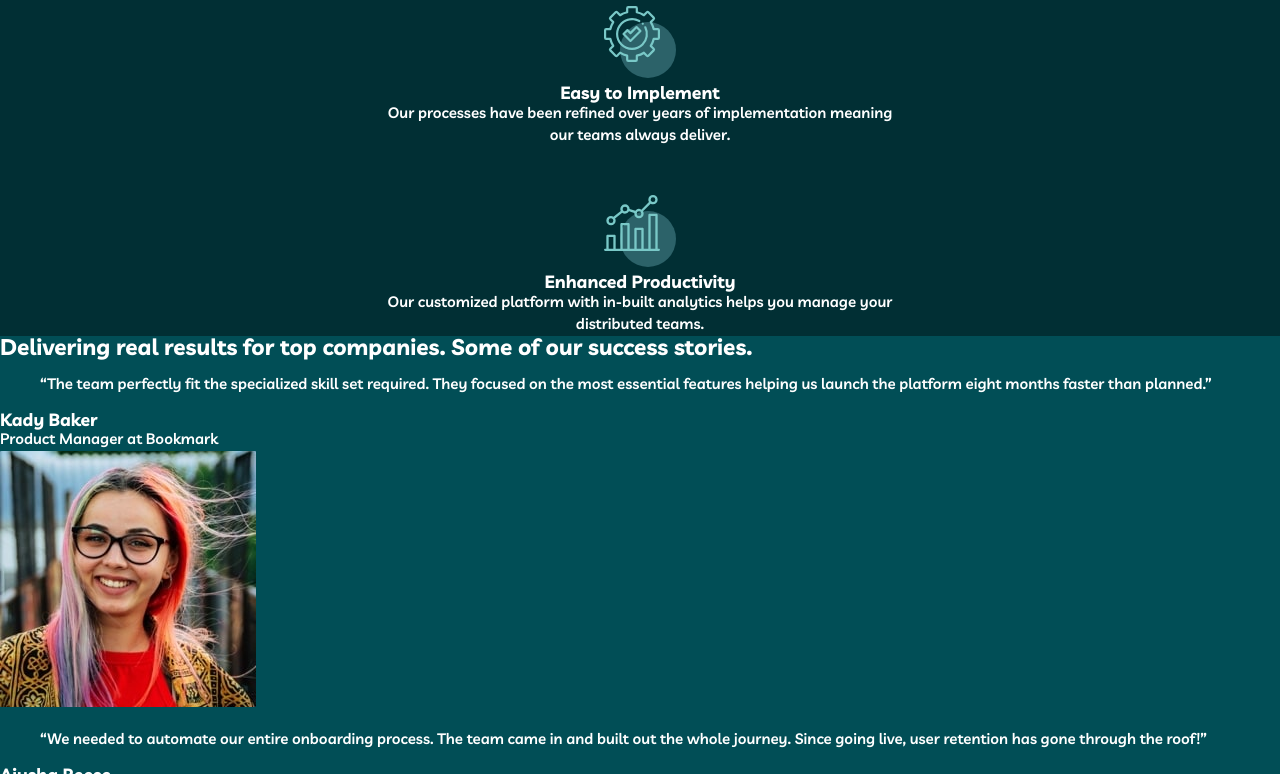
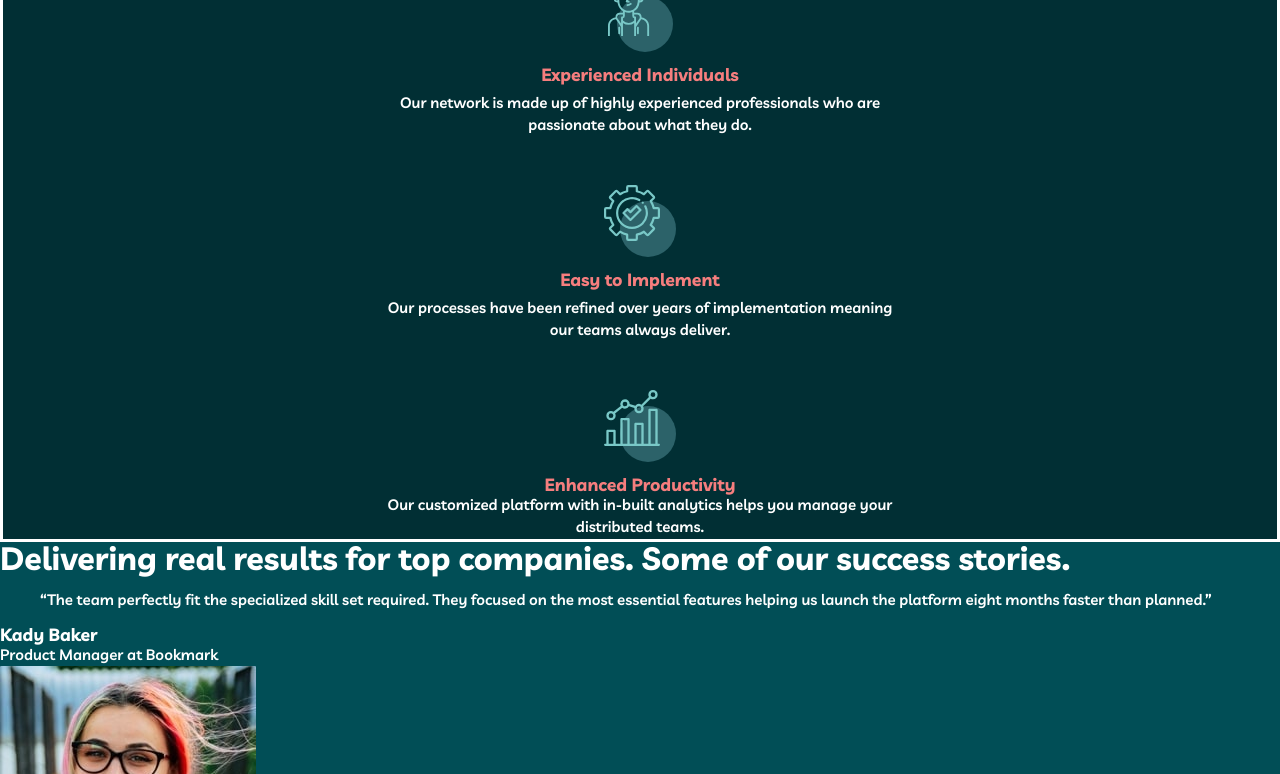
Before and after one commit to Nikkorey/myteam-multi-page-website, a plain HTML site: page starter-code/index.html in a window 1280 px wide. Shown: the part 563-1337 px from the top of the page. Drawn offline with Linux system fonts and the light colour scheme.

Commit message:
updating the features section

```diff
--- a/starter-code/index.html
+++ b/starter-code/index.html
@@ -29,7 +29,7 @@
 
   <header class="header text-center">
     <div class="container">
-      <h1 class="main__title">Find the best <span>talent</span></h1>
+      <h1 class="main__title">Find the best <span class="text-accent">talent</span></h1>
       <p>Finding the right people and building high performing teams can be hard. Most companies aren’t tapping into the abundance of global talent. We’re about to change that.</p>
     </div>
   </header>
@@ -37,26 +37,23 @@
   <section class="features">
     <div class="container">
       <h2 class="section__title">Build & manage distributed teams like no one else.</h2>
-
       <div class="features__wrapper text-center">
         <article class="flow-content">
           <img src="/starter-code/images/icon-person.svg" alt="person icon">
-          <h3>Experienced Individuals</h3>
+          <h3 class="text-accent">Experienced Individuals</h3>
           <p>Our network is made up of highly experienced professionals who are passionate about what they do.</p>
         </article>
 
-        <article>
+        <article class="flow-content">
           <img src="/starter-code/images/icon-cog.svg" alt="person icon">
-          <div class="features-info">
-            <h3>Easy to Implement</h3>
+            <h3 class="text-accent">Easy to Implement</h3>
             <p>Our processes have been refined over years of implementation meaning our teams always deliver.</p>
-          </div>
         </article>
 
-        <article>
+        <article class="flow-content">
           <img src="/starter-code/images/icon-chart.svg" alt="person icon">
           <div class="features-info">
-            <h3>Enhanced Productivity</h3>
+            <h3 class="text-accent">Enhanced Productivity</h3>
             <p>Our customized platform with in-built analytics helps you manage your distributed teams.
             </p>
           </div>
@@ -66,7 +63,7 @@
   </section>
 
   <section class="testimonials">
-    <h2>Delivering real results for top companies. Some of our <span>success stories.</span></h2>
+    <h2 class="section__title">Delivering real results for top companies. Some of our <span>success stories.</span></h2>
 
     <article>
      <blockquote>“The team perfectly fit the specialized skill set required. They focused on the most essential features helping us launch the platform eight months faster than planned.”</blockquote>
--- a/starter-code/styles.css
+++ b/starter-code/styles.css
@@ -85,6 +85,10 @@ body {
   font-size: var(--fs-900);
 }
 
+.text-accent {
+  color: var(--accent, var(--clr-primary-200));
+}
+
 .section__title {
   font-size: var(--fs-400);
 }
@@ -92,10 +96,6 @@ body {
 a {
   text-decoration: none;
   color: var(--clr-neutral-100);
-}
-
-.main__title span {
-  color: var(--clr-primary-200);
 }
 
 /* Utility Class */
@@ -126,12 +126,18 @@ a {
 }
 
 .features {
+  padding-top: 5rem;
+  border: solid;
   background-color: var(--bg-dark, var(--clr-secondary-400));
   /* background-image: url(/starter-code/images/bg-pattern-about-4.svg);
   background-repeat: no-repeat;
   background-position: right top; */
 }
 
+.features .section__title {
+  width: 240px;
+}
+
 .features__wrapper > * + * {
   margin-top: 3rem;
 }
```
